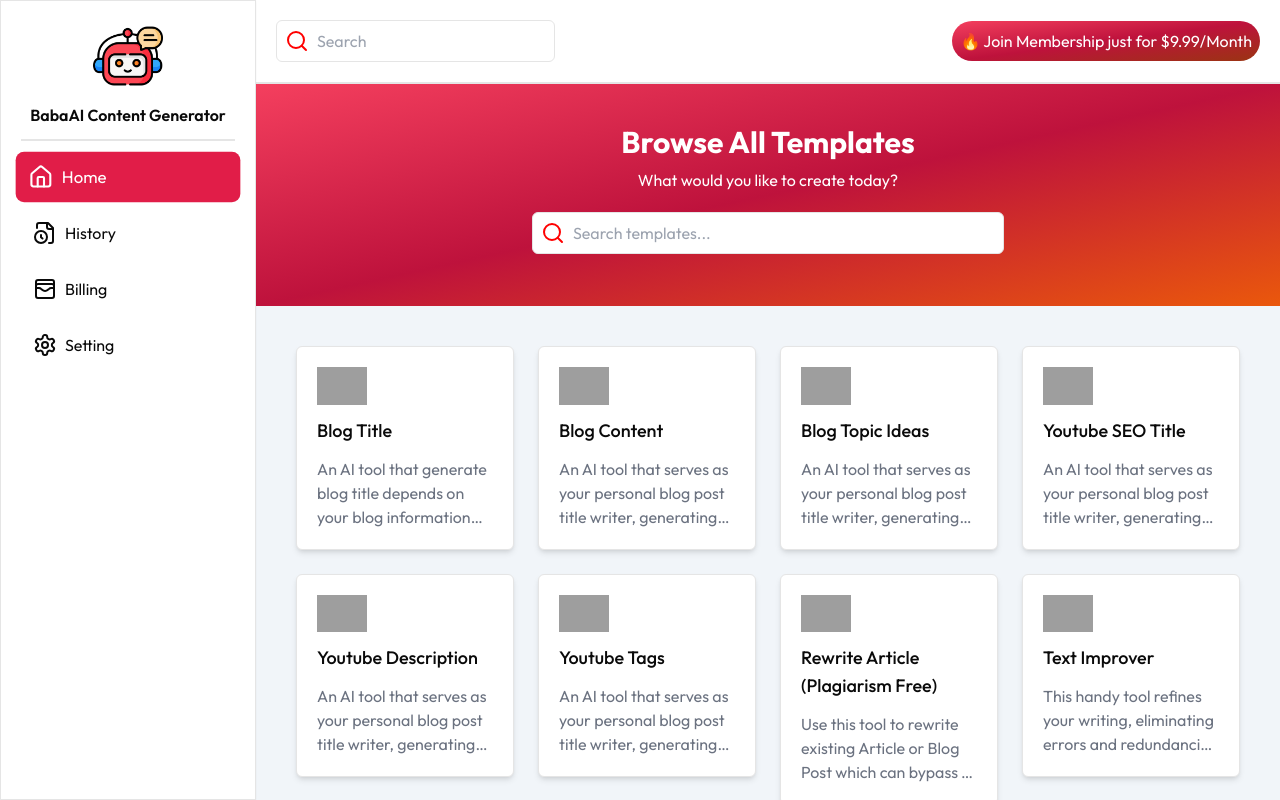
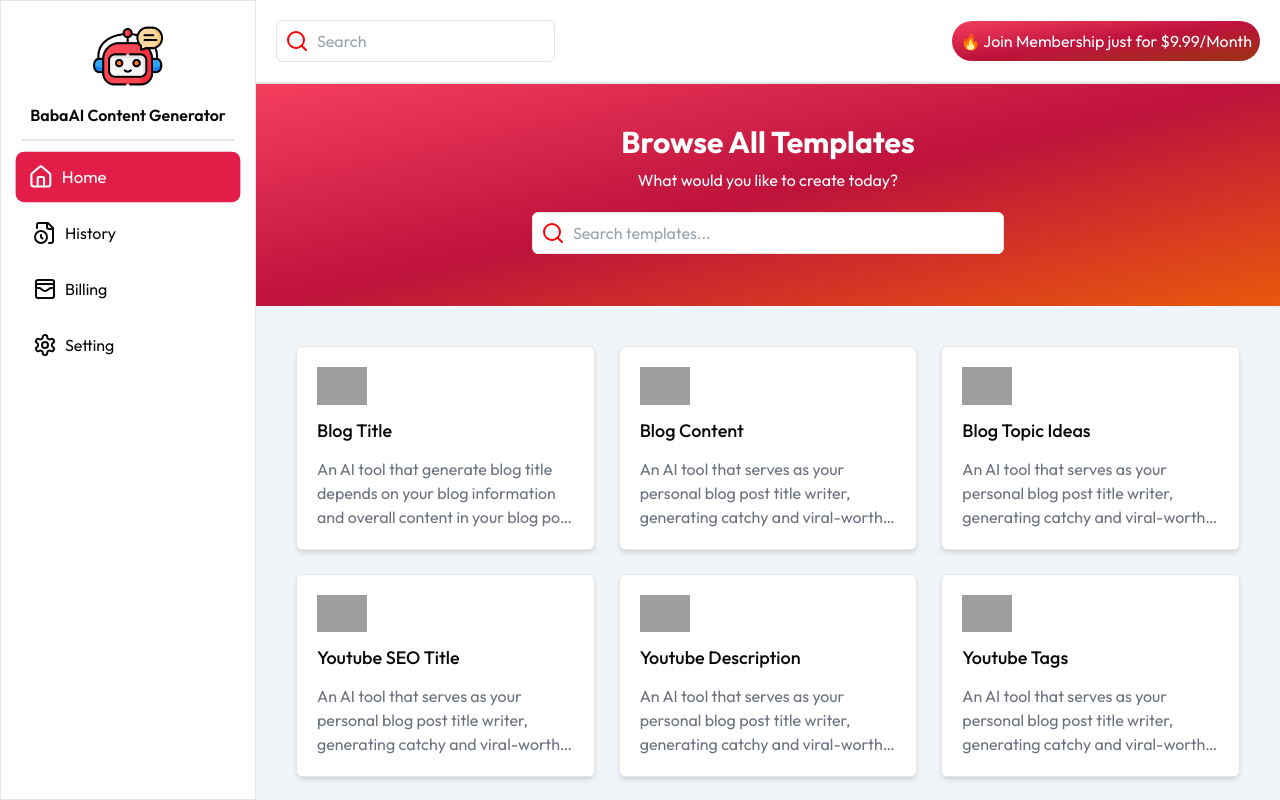
Before and after one commit to Sumonta056/BabaAI-Content-Generator, a Next.js app: page /dashboard in a window 1280 px wide. Shown: the top 800 px of the page. Built offline with nearby package versions, Linux system fonts and the light colour scheme; grey boxes are pictures that could not be loaded.

Commit message:
add : tracker user usage system

```diff
--- a/app/dashboard/_components/TemplateListSection.tsx
+++ b/app/dashboard/_components/TemplateListSection.tsx
@@ -1,4 +1,3 @@
-
 import Templates from "@/app/(data)/Templates";
 import { useEffect, useState } from "react";
 import TemplateCard from "./TemplateCard";
@@ -34,7 +33,7 @@ const TemplateListSection = ({ userSearchInput }: any) => {
   }, [userSearchInput]);
 
   return (
-    <div className="grid grid-cols-2 md:grid-cols-3 lg:grid-cols-4 gap-6 p-10">
+    <div className="grid grid-cols-2 lg:grid-cols-3 2xl:grid-cols-4 gap-6 p-10">
       {templateList.map((item: TEMPLATE, index: number) => (
         <TemplateCard {...item} />
       ))}
```
